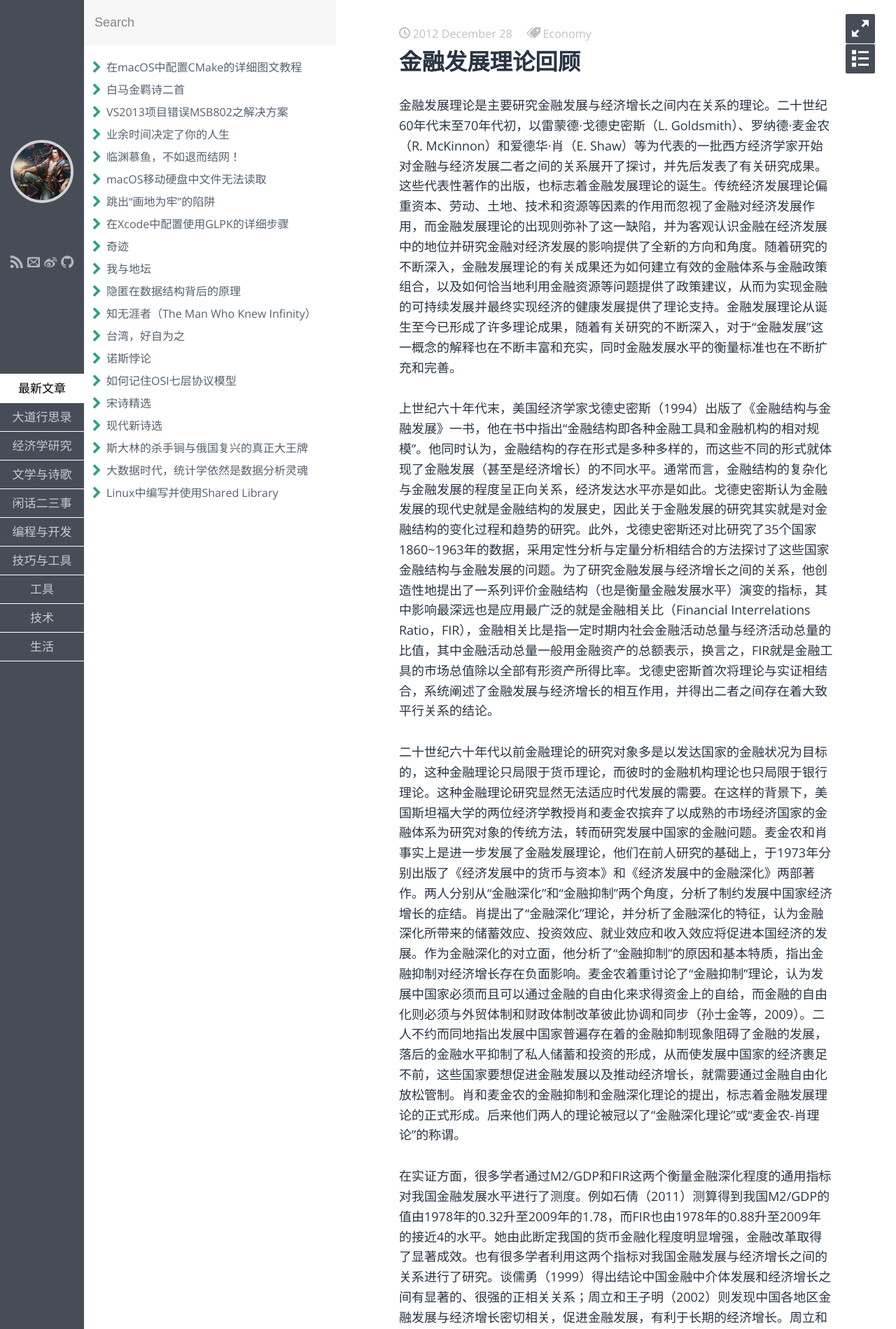
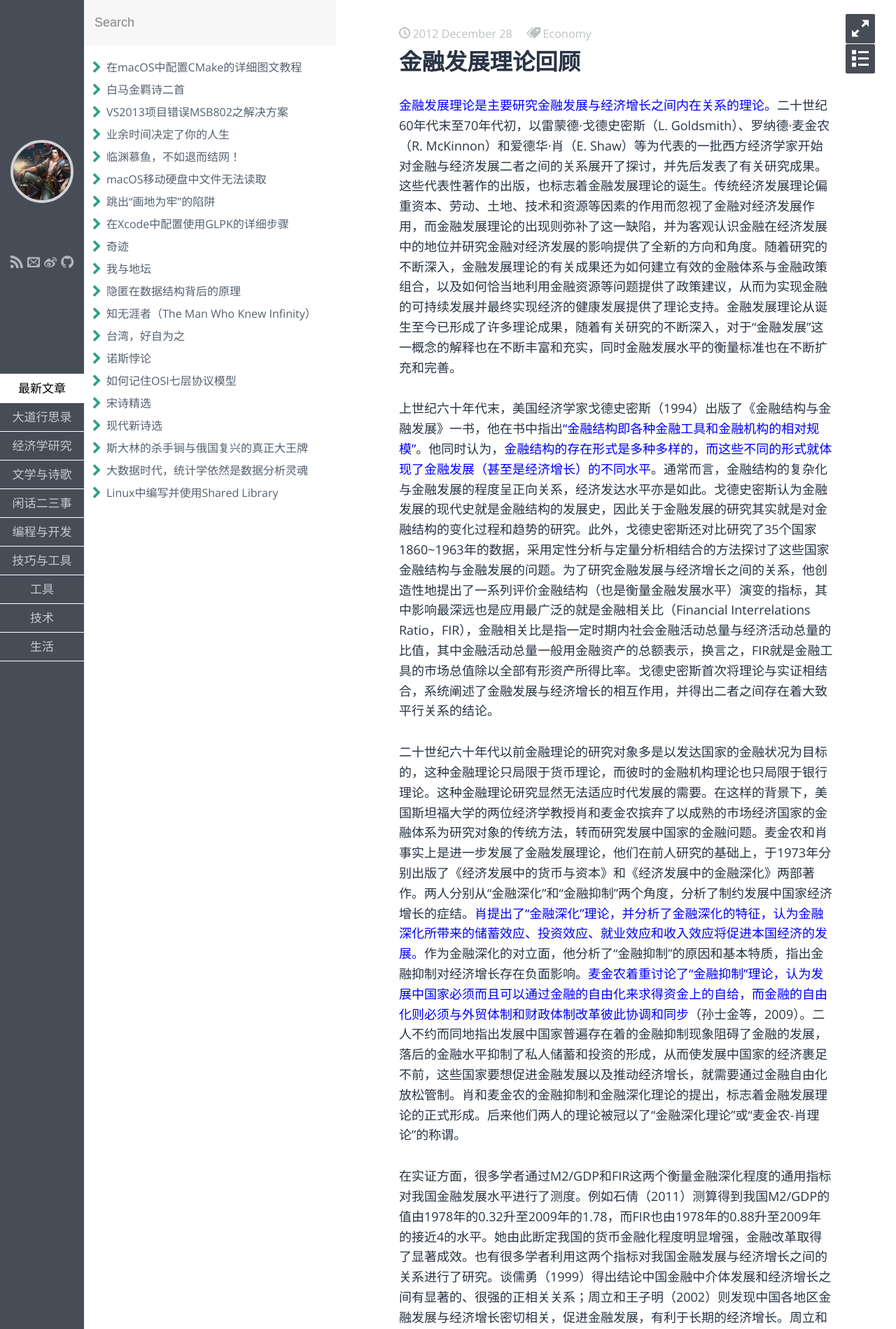
Before and after one commit to fzuo/baimafujinji, a Jekyll site: the page built from _posts/economy/2012-12-28-finance-development.md, in a window 1280 px wide. Shown: the top 1899 px of the page at 70% size. Built offline with Jekyll 4.4.1, drawn with Linux system fonts in a browser that asks for light colours; some web fonts are replaced; some of the changed text lies outside the part shown.

Commit message:
Update 2012-12-28-finance-development.md

```diff
--- a/_posts/economy/2012-12-28-finance-development.md
+++ b/_posts/economy/2012-12-28-finance-development.md
@@ -7,34 +7,25 @@
 ---
 
 
-金融发展理论是主要研究金融发展与经济增长之间内在关系的理论。二十世纪60年代末至70年代初，以雷蒙德·戈德史密斯（L. Goldsmith）、罗纳德·麦金农（R. McKinnon）和爱德华·肖（E. Shaw）等为代表的一批西方经济学家开始对金融与经济发展二者之间的关系展开了探讨，并先后发表了有关研究成果。这些代表性著作的出版，也标志着金融发展理论的诞生。传统经济发展理论偏重资本、劳动、土地、技术和资源等因素的作用而忽视了金融对经济发展作用，而金融发展理论的出现则弥补了这一缺陷，并为客观认识金融在经济发展中的地位并研究金融对经济发展的影响提供了全新的方向和角度。随着研究的不断深入，金融发展理论的有关成果还为如何建立有效的金融体系与金融政策组合，以及如何恰当地利用金融资源等问题提供了政策建议，从而为实现金融的可持续发展并最终实现经济的健康发展提供了理论支持。金融发展理论从诞生至今已形成了许多理论成果，随着有关研究的不断深入，对于“金融发展”这一概念的解释也在不断丰富和充实，同时金融发展水平的衡量标准也在不断扩充和完善。
+<span style="color:blue">金融发展理论是主要研究金融发展与经济增长之间内在关系的理论。</span>二十世纪60年代末至70年代初，以雷蒙德·戈德史密斯（L. Goldsmith）、罗纳德·麦金农（R. McKinnon）和爱德华·肖（E. Shaw）等为代表的一批西方经济学家开始对金融与经济发展二者之间的关系展开了探讨，并先后发表了有关研究成果。这些代表性著作的出版，也标志着金融发展理论的诞生。传统经济发展理论偏重资本、劳动、土地、技术和资源等因素的作用而忽视了金融对经济发展作用，而金融发展理论的出现则弥补了这一缺陷，并为客观认识金融在经济发展中的地位并研究金融对经济发展的影响提供了全新的方向和角度。随着研究的不断深入，金融发展理论的有关成果还为如何建立有效的金融体系与金融政策组合，以及如何恰当地利用金融资源等问题提供了政策建议，从而为实现金融的可持续发展并最终实现经济的健康发展提供了理论支持。金融发展理论从诞生至今已形成了许多理论成果，随着有关研究的不断深入，对于“金融发展”这一概念的解释也在不断丰富和充实，同时金融发展水平的衡量标准也在不断扩充和完善。
 
+上世纪六十年代末，美国经济学家戈德史密斯（1994）出版了《金融结构与金融发展》一书，他在书中指出<span style="color:blue">“金融结构即各种金融工具和金融机构的相对规模”</span>。他同时认为，<span style="color:blue">金融结构的存在形式是多种多样的，而这些不同的形式就体现了金融发展（甚至是经济增长）的不同水平</span>。通常而言，金融结构的复杂化与金融发展的程度呈正向关系，经济发达水平亦是如此。戈德史密斯认为金融发展的现代史就是金融结构的发展史，因此关于金融发展的研究其实就是对金融结构的变化过程和趋势的研究。此外，戈德史密斯还对比研究了35个国家1860~1963年的数据，采用定性分析与定量分析相结合的方法探讨了这些国家金融结构与金融发展的问题。为了研究金融发展与经济增长之间的关系，他创造性地提出了一系列评价金融结构（也是衡量金融发展水平）演变的指标，其中影响最深远也是应用最广泛的就是金融相关比（Financial Interrelations Ratio，FIR），金融相关比是指一定时期内社会金融活动总量与经济活动总量的比值，其中金融活动总量一般用金融资产的总额表示，换言之，FIR就是金融工具的市场总值除以全部有形资产所得比率。戈德史密斯首次将理论与实证相结合，系统阐述了金融发展与经济增长的相互作用，并得出二者之间存在着大致平行关系的结论。
 
-
-上世纪六十年代末，美国经济学家戈德史密斯（1994）出版了《金融结构与金融发展》一书，他在书中指出“金融结构即各种金融工具和金融机构的相对规模”。他同时认为，金融结构的存在形式是多种多样的，而这些不同的形式就体现了金融发展（甚至是经济增长）的不同水平。通常而言，金融结构的复杂化与金融发展的程度呈正向关系，经济发达水平亦是如此。戈德史密斯认为金融发展的现代史就是金融结构的发展史，因此关于金融发展的研究其实就是对金融结构的变化过程和趋势的研究。此外，戈德史密斯还对比研究了35个国家1860~1963年的数据，采用定性分析与定量分析相结合的方法探讨了这些国家金融结构与金融发展的问题。为了研究金融发展与经济增长之间的关系，他创造性地提出了一系列评价金融结构（也是衡量金融发展水平）演变的指标，其中影响最深远也是应用最广泛的就是金融相关比（Financial Interrelations Ratio，FIR），金融相关比是指一定时期内社会金融活动总量与经济活动总量的比值，其中金融活动总量一般用金融资产的总额表示，换言之，FIR就是金融工具的市场总值除以全部有形资产所得比率。戈德史密斯首次将理论与实证相结合，系统阐述了金融发展与经济增长的相互作用，并得出二者之间存在着大致平行关系的结论。
-
-
-
-二十世纪六十年代以前金融理论的研究对象多是以发达国家的金融状况为目标的，这种金融理论只局限于货币理论，而彼时的金融机构理论也只局限于银行理论。这种金融理论研究显然无法适应时代发展的需要。在这样的背景下，美国斯坦福大学的两位经济学教授肖和麦金农摈弃了以成熟的市场经济国家的金融体系为研究对象的传统方法，转而研究发展中国家的金融问题。麦金农和肖事实上是进一步发展了金融发展理论，他们在前人研究的基础上，于1973年分别出版了《经济发展中的货币与资本》和《经济发展中的金融深化》两部著作。两人分别从“金融深化”和“金融抑制”两个角度，分析了制约发展中国家经济增长的症结。肖提出了“金融深化”理论，并分析了金融深化的特征，认为金融深化所带来的储蓄效应、投资效应、就业效应和收入效应将促进本国经济的发展。作为金融深化的对立面，他分析了“金融抑制”的原因和基本特质，指出金融抑制对经济增长存在负面影响。麦金农着重讨论了“金融抑制”理论，认为发展中国家必须而且可以通过金融的自由化来求得资金上的自给，而金融的自由化则必须与外贸体制和财政体制改革彼此协调和同步（孙士金等，2009）。二人不约而同地指出发展中国家普遍存在着的金融抑制现象阻碍了金融的发展，落后的金融水平抑制了私人储蓄和投资的形成，从而使发展中国家的经济裹足不前，这些国家要想促进金融发展以及推动经济增长，就需要通过金融自由化放松管制。肖和麦金农的金融抑制和金融深化理论的提出，标志着金融发展理论的正式形成。后来他们两人的理论被冠以了“金融深化理论”或“麦金农-肖理论”的称谓。
-
-
+二十世纪六十年代以前金融理论的研究对象多是以发达国家的金融状况为目标的，这种金融理论只局限于货币理论，而彼时的金融机构理论也只局限于银行理论。这种金融理论研究显然无法适应时代发展的需要。在这样的背景下，美国斯坦福大学的两位经济学教授肖和麦金农摈弃了以成熟的市场经济国家的金融体系为研究对象的传统方法，转而研究发展中国家的金融问题。麦金农和肖事实上是进一步发展了金融发展理论，他们在前人研究的基础上，于1973年分别出版了《经济发展中的货币与资本》和《经济发展中的金融深化》两部著作。两人分别从“金融深化”和“金融抑制”两个角度，分析了制约发展中国家经济增长的症结。<span style="color:blue">肖提出了“金融深化”理论，并分析了金融深化的特征，认为金融深化所带来的储蓄效应、投资效应、就业效应和收入效应将促进本国经济的发展。</span>作为金融深化的对立面，他分析了“金融抑制”的原因和基本特质，指出金融抑制对经济增长存在负面影响。<span style="color:blue">麦金农着重讨论了“金融抑制”理论，认为发展中国家必须而且可以通过金融的自由化来求得资金上的自给，而金融的自由化则必须与外贸体制和财政体制改革彼此协调和同步</span>（孙士金等，2009）。二人不约而同地指出发展中国家普遍存在着的金融抑制现象阻碍了金融的发展，落后的金融水平抑制了私人储蓄和投资的形成，从而使发展中国家的经济裹足不前，这些国家要想促进金融发展以及推动经济增长，就需要通过金融自由化放松管制。肖和麦金农的金融抑制和金融深化理论的提出，标志着金融发展理论的正式形成。后来他们两人的理论被冠以了“金融深化理论”或“麦金农-肖理论”的称谓。
 
 在实证方面，很多学者通过M2/GDP和FIR这两个衡量金融深化程度的通用指标对我国金融发展水平进行了测度。例如石倩（2011）测算得到我国M2/GDP的值由1978年的0.32升至2009年的1.78，而FIR也由1978年的0.88升至2009年的接近4的水平。她由此断定我国的货币金融化程度明显增强，金融改革取得了显著成效。也有很多学者利用这两个指标对我国金融发展与经济增长之间的关系进行了研究。谈儒勇（1999）得出结论中国金融中介体发展和经济增长之间有显著的、很强的正相关关系；周立和王子明（2002）则发现中国各地区金融发展与经济增长密切相关，促进金融发展，有利于长期的经济增长。周立和胡鞍钢（2002）通过对中国各地区1978-1999年FIR及其他指标的计算，分析了中国金融发展的地区差距及其特征。李学文和李明贤（2007）从金融发展和经济基础两方面选择了FIR等指标，构建了评价中国地区金融发展水平的评价指标体系。并对2004年中国31个省市的金融发展水平进行检验。结果显示，东中西部地区金融发展水平差异明显。
 
+金融深化理论认为金融抑制扭曲了市场作为主体对资源实施有效配置的能力，阻碍了发展中国家的经济增长，并指出只有实现金融自由化才能令发展中国家摆脱“低储蓄→低投资→低产出→低收入→低储蓄”的窘境。然而这一论断却与新兴市场经济国家和地区的发展现实有很大出入。<span style="color:blue">中国等东亚许多国家和地区都存在着不同程度的金融抑制，但这些地区的经济却取得了举世瞩目的成绩。</span>而且，完全的金融自由往往又会带来金融危机和经济动荡。为了化解这种理论与现实之间的矛盾，有学者开始试图寻求另外一种思路来探讨相关问题，于是二十世纪90年代，赫尔曼（Hellmann）、穆多克（Murdock）和斯蒂格利兹（Stiglitz）等人便提出了“金融约束”理论。赫尔曼等人（1998）指出：<span style="color:blue">“金融约束是与金融压抑截然不同的政策，金融约束的前提条件是稳定的宏观环境，较低的通货膨胀率，以及正的实际利率。最重要的是，与金融压抑下的情形显著不同，政府并不从金融部分攫取租金。”</span>这就意味着，金融抑制下实际利率偏低，这样使得经济整体上的储蓄率就会降低，特别是在通货膨胀时期，负的存款利率属于从民间部门向政府部门的财富转移，即低的利率所形成的租金由政府部门攫取，并随意分配。在金融约束下，尽管利率也偏低，但实际利率依然为正，而且低于市场均衡利率所产生的租金，政府并不占有，而是在金融部门和生产部门之间根据政府制定的规则而进行分割，而在金融部门和生产部门内部，微观主体对租金的占有则是遵循市场机制（赵怡，2006）。如此一来，政府可以在不损害微观经济主体市场化行为的前提下，通过设租形式，诱使微观主体采取符合政府意愿的行为，在保证微观效率的同时，进行政府干预。金融约束可以被理解为是发展中国家从金融抑制走向金融自由化的一个过渡性政策，它是发展中国家在保证市场效率前提下，干预经济的手段。正如赫尔曼等人在其著作中所表述的那样，相对于金融抑制和金融自由化所带来的负面问题而言，“金融约束为民间部门发展强大的金融组织提供了恰当的激励，可能是一种比上两种选择更有吸引力的模式。”
 
+后来，又有学者开始从金融体系功能发挥的角度来探讨金融发展对于经济增长的影响，他们围绕金融中介机构对经济发展提供了哪些服务和功能这个问题来研究金融发展对经济增长作用及其方向。有关的代表人物包括罗伯特·莫顿、兹维·博迪和罗斯·莱文等。莫顿和博迪认为，<span style="color:blue">“银行也好，证券市场也好，其基本功能都是为企业和产业的发展提供金融服务。首要的是金融服务的可得性及质量，而非金融体系的结构。</span>他们指出，在提供金融服务上，银行和市场两者之间是互补而非替代的关系。因此，关心的不是银行或市场哪个更重要，而是怎样创造环境使金融中介或者金融市场发挥完整的功能”（赵治辉等，2007）。他们将金融系统划分为六类核心功能：一是能够跨越时间、地区的阻隔在不同行业间提供经济资源转移的路径；二是提供风险管理的方法；三是方便清算和结算支付，从而帮助完成交易；四是为储备资源和在不同企业中分割所有权提供有关机制；五是提供价格信息，从而通过市场机制来协调不同部门间的决策；六是当交易中的一方没有另一方的信息时，或者一方为另一方代理时，提供解决激励问题的方法（罗伯特·莫顿等，2000）。莱文（R. Levine，1997）详细的总结了金融体系的功能和金融市场和金融中介影响经济增长的途径。如图1-2所示，他把<span style="color:blue">金融体系的功能分为五种：动员储蓄；配置资源；监督经理人以及帮助治理公司；方便风险的交易、转移、分散和聚积；便利产品、服务和契约的交易</span>。他认为由于市场存在摩擦，因而不能正常的运转，所以便促使了金融市场和金融中介的产生也发展。而金融市场和金融中介通过它们的各种功能使得资本的积累增进，技术得到创新，推动了经济增长。
 
-金融深化理论认为金融抑制扭曲了市场作为主体对资源实施有效配置的能力，阻碍了发展中国家的经济增长，并指出只有实现金融自由化才能令发展中国家摆脱“低储蓄→低投资→低产出→低收入→低储蓄”的窘境。然而这一论断却与新兴市场经济国家和地区的发展现实有很大出入。中国等东亚许多国家和地区都存在着不同程度的金融抑制，但这些地区的经济却取得了举世瞩目的成绩。而且，完全的金融自由往往又会带来金融危机和经济动荡。为了化解这种理论与现实之间的矛盾，有学者开始试图寻求另外一种思路来探讨相关问题，于是二十世纪90年代，赫尔曼（Hellmann）、穆多克（Murdock）和斯蒂格利兹（Stiglitz）等人便提出了“金融约束”理论。赫尔曼等人（1998）指出：“金融约束是与金融压抑截然不同的政策，金融约束的前提条件是稳定的宏观环境，较低的通货膨胀率，以及正的实际利率。最重要的是，与金融压抑下的情形显著不同，政府并不从金融部分攫取租金。”这就意味着，金融抑制下实际利率偏低，这样使得经济整体上的储蓄率就会降低，特别是在通货膨胀时期，负的存款利率属于从民间部门向政府部门的财富转移，即低的利率所形成的租金由政府部门攫取，并随意分配。在金融约束下，尽管利率也偏低，但实际利率依然为正，而且低于市场均衡利率所产生的租金，政府并不占有，而是在金融部门和生产部门之间根据政府制定的规则而进行分割，而在金融部门和生产部门内部，微观主体对租金的占有则是遵循市场机制（赵怡，2006）。如此一来，政府可以在不损害微观经济主体市场化行为的前提下，通过设租形式，诱使微观主体采取符合政府意愿的行为，在保证微观效率的同时，进行政府干预。金融约束可以被理解为是发展中国家从金融抑制走向金融自由化的一个过渡性政策，它是发展中国家在保证市场效率前提下，干预经济的手段。正如赫尔曼等人在其著作中所表述的那样，相对于金融抑制和金融自由化所带来的负面问题而言，“金融约束为民间部门发展强大的金融组织提供了恰当的激励，可能是一种比上两种选择更有吸引力的模式。”
+<p align="center">
+<img src="https://fzuo.github.io/assets/img/finance_eco.png" width="500">
+</p>
 
+“麦金农-肖理论”自身存在一定的缺陷（例如“麦金农-肖理论”中金融发展只能影响资本形成，而不影响全要素生产力，这与经典索洛增长模型中决定长期经济增长率的关键在于全要素生产力的结论背道而驰），导致该理论的发展显得后劲不足。直到二十世纪九十年代初，金和莱文进行了诸多有益的探索，而这些开创性的工作再次使金融发展理论焕发了活力，并为现代金融发展理论奠定了基础。<span style="color:blue">金和莱文摒弃了传统金融发展理论的分析框架，转而寻求建立一种包括发展中国家和发达国家在内的更具普适性的金融发展理论。他们在汲取内生增长理论的最新成果基础上，着眼于金融功能的发挥对经济增长的影响，尤其是对全要素生产力的影响。</span>
 
-
-后来，又有学者开始从金融体系功能发挥的角度来探讨金融发展对于经济增长的影响，他们围绕金融中介机构对经济发展提供了哪些服务和功能这个问题来研究金融发展对经济增长作用及其方向。有关的代表人物包括罗伯特·莫顿、兹维·博迪和罗斯·莱文等。莫顿和博迪认为，“银行也好，证券市场也好，其基本功能都是为企业和产业的发展提供金融服务。首要的是金融服务的可得性及质量，而非金融体系的结构。他们指出，在提供金融服务上，银行和市场两者之间是互补而非替代的关系。因此，关心的不是银行或市场哪个更重要，而是怎样创造环境使金融中介或者金融市场发挥完整的功能”（赵治辉等，2007）。他们将金融系统划分为六类核心功能：一是能够跨越时间、地区的阻隔在不同行业间提供经济资源转移的路径；二是提供风险管理的方法；三是方便清算和结算支付，从而帮助完成交易；四是为储备资源和在不同企业中分割所有权提供有关机制；五是提供价格信息，从而通过市场机制来协调不同部门间的决策；六是当交易中的一方没有另一方的信息时，或者一方为另一方代理时，提供解决激励问题的方法（罗伯特·莫顿等，2000）。莱文（R. Levine，1997）详细的总结了金融体系的功能和金融市场和金融中介影响经济增长的途径。如图1-2所示，他把金融体系的功能分为五种：动员储蓄；配置资源；监督经理人以及帮助治理公司；方便风险的交易、转移、分散和聚积；便利产品、服务和契约的交易。他认为由于市场存在摩擦，因而不能正常的运转，所以便促使了金融市场和金融中介的产生也发展。而金融市场和金融中介通过它们的各种功能使得资本的积累增进，技术得到创新，推动了经济增长。
-
-
-“麦金农-肖理论”自身存在一定的缺陷（例如“麦金农-肖理论”中金融发展只能影响资本形成，而不影响全要素生产力，这与经典索洛增长模型中决定长期经济增长率的关键在于全要素生产力的结论背道而驰），导致该理论的发展显得后劲不足。直到二十世纪九十年代初，金和莱文进行了诸多有益的探索，而这些开创性的工作再次使金融发展理论焕发了活力，并为现代金融发展理论奠定了基础。金和莱文摒弃了传统金融发展理论的分析框架，转而寻求建立一种包括发展中国家和发达国家在内的更具普适性的金融发展理论。他们在汲取内生增长理论的最新成果基础上，着眼于金融功能的发挥对经济增长的影响，尤其是对全要素生产力的影响。
-
-
-
-金和莱文设计了四个用于测度金融中介体的服务质量的指标，并以此来表示金融发展的水平：一是Depth指标，等于M2/GDP，该指标用于衡量金融中介的规模，该比值越大，说明经济货币化的程度越高；二是Bank指标，等于商业银行的信贷资产比上商业银行的信贷资产与货币当局国内资产之和，用于衡量一国商业银行相对于央行的总体规模，与中央银行相比，商业银行显然能够更好地管理风险，资源配置效率也更高；三是Private指标，用于衡量商业银行对私营企业的贷款，等于商业银行对私营企业的贷款比上国内信贷总量减去银行间贷款的差值；四是Privy指标，它在性质上同Private指标相同，等于商业银行对私营企业的贷款/GDP（R. King，R. Levine，1993）。商业银行在向私营企业贷款时需要更为细致地研究企业，实施公司控制，进行风险管理，集聚金融资源，以及提供更为便捷的服务。因此，Private和Privy可以用于评价金融中介在经济生活中功能的发挥情况。在此基础上，他们通过对80个国家1960~1989年间的数据进行分析，得出结论：金融中介的规模和功能的发展不仅促进了经济中的资本形成，而且刺激了全要素生产力的增长和长期经济增长。他们同时还发现，“金融发展初始水平的差异很好地预测了以后经济增长水平之间的差异，即便是控制了收入、教育、政治稳定、贸易和财政货币政策等变量后亦是如此”。金和莱文还进一步研究发现，金融发展不足会导致“贫困陷阱”，即使一个国家已经具备了经济增长的其他条件（比如宏观经济的稳定性、贸易开放，以及教育资源的可获得性），如果在金融没有得到良好发展，那么经济也无法获得有效增长（金学群，2004）。
+<span style="color:blue">金和莱文设计了四个用于测度金融中介体的服务质量的指标，并以此来表示金融发展的水平</span>：一是Depth指标，等于M2/GDP，该指标用于衡量金融中介的规模，该比值越大，说明经济货币化的程度越高；二是Bank指标，等于商业银行的信贷资产比上商业银行的信贷资产与货币当局国内资产之和，用于衡量一国商业银行相对于央行的总体规模，与中央银行相比，商业银行显然能够更好地管理风险，资源配置效率也更高；三是Private指标，用于衡量商业银行对私营企业的贷款，等于商业银行对私营企业的贷款比上国内信贷总量减去银行间贷款的差值；四是Privy指标，它在性质上同Private指标相同，等于商业银行对私营企业的贷款/GDP（R. King，R. Levine，1993）。商业银行在向私营企业贷款时需要更为细致地研究企业，实施公司控制，进行风险管理，集聚金融资源，以及提供更为便捷的服务。因此，Private和Privy可以用于评价金融中介在经济生活中功能的发挥情况。在此基础上，他们通过对80个国家1960~1989年间的数据进行分析，得出结论：金融中介的规模和功能的发展不仅促进了经济中的资本形成，而且刺激了全要素生产力的增长和长期经济增长。他们同时还发现，“金融发展初始水平的差异很好地预测了以后经济增长水平之间的差异，即便是控制了收入、教育、政治稳定、贸易和财政货币政策等变量后亦是如此”。金和莱文还进一步研究发现，金融发展不足会导致“贫困陷阱”，即使一个国家已经具备了经济增长的其他条件（比如宏观经济的稳定性、贸易开放，以及教育资源的可获得性），如果在金融没有得到良好发展，那么经济也无法获得有效增长（金学群，2004）。
 
 
 
```
